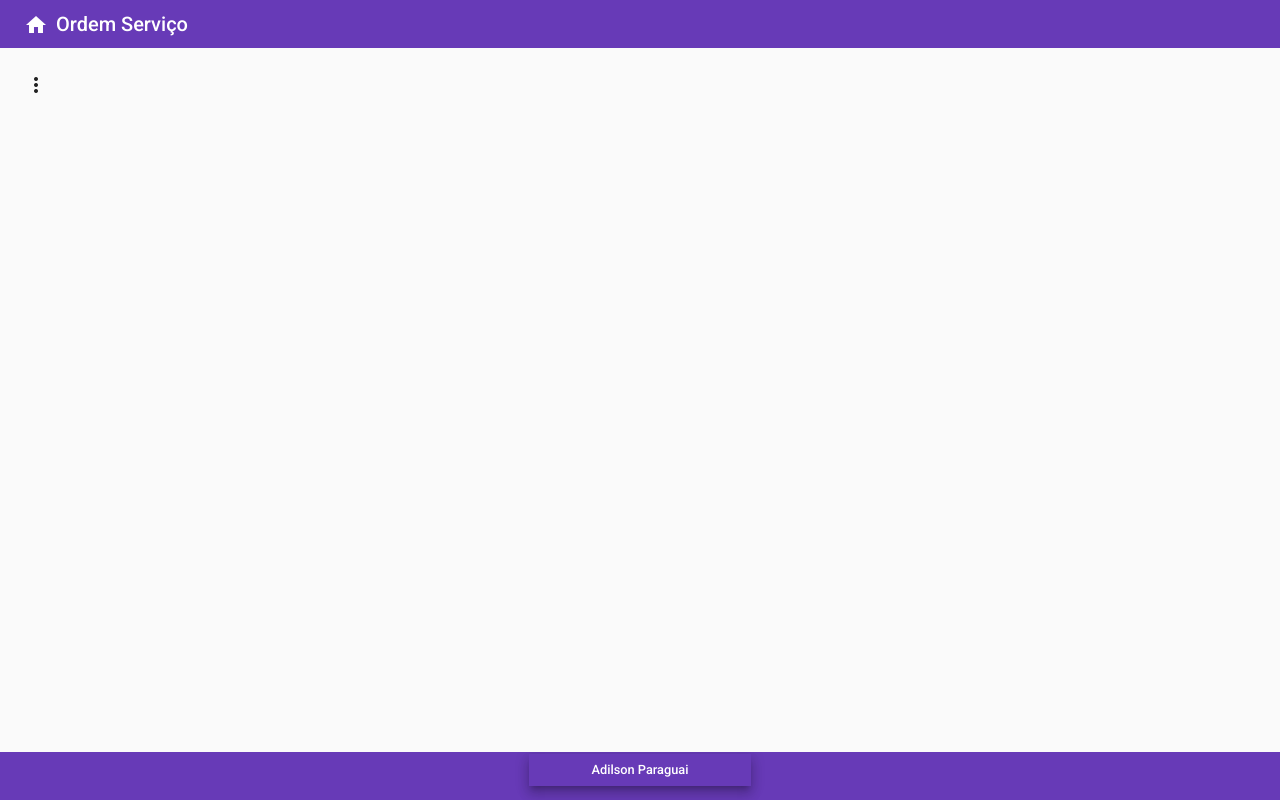
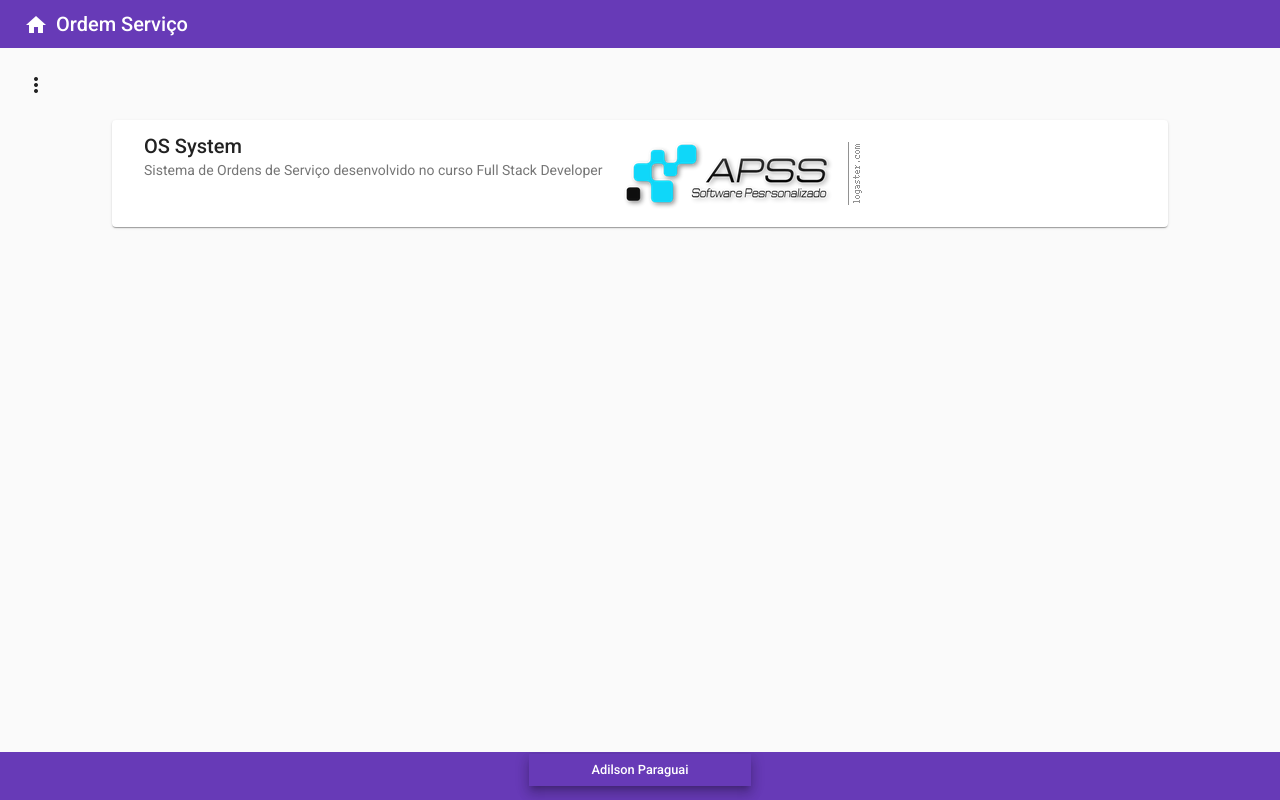
Before and after one commit to adsadilson/os-front, an Angular app: page / in a window 1280 px wide. Built offline with nearby package versions, Linux system fonts and the light colour scheme.

Commit message:
Criação do home

```diff
--- a/src/app/app-routing.module.ts
+++ b/src/app/app-routing.module.ts
@@ -1,7 +1,13 @@
 import { NgModule } from '@angular/core';
 import { RouterModule, Routes } from '@angular/router';
+import { HomeComponent } from './views/components/home/home.component';
 
-const routes: Routes = [];
+const routes: Routes = [
+  {
+    path: "",
+    component: HomeComponent
+  }
+];
 
 @NgModule({
   imports: [RouterModule.forRoot(routes)],
--- a/src/app/app.module.ts
+++ b/src/app/app.module.ts
@@ -22,10 +22,11 @@ import { MatSnackBarModule } from '@angular/material/snack-bar';
 
 import { HeaderComponent } from './views/components/template/header/header.component';
 import { FooterComponent } from './views/components/template/footer/footer.component';
-import { NavComponent } from './views/components/template/nav/nav.component'
+import { NavComponent } from './views/components/template/nav/nav.component';
+import { HomeComponent } from './views/components/home/home.component'
 
 @NgModule({
-  declarations: [AppComponent, HeaderComponent, FooterComponent, NavComponent],
+  declarations: [AppComponent, HeaderComponent, FooterComponent, NavComponent, HomeComponent],
   imports: [
     BrowserModule,
     AppRoutingModule,
--- /dev/null
+++ b/src/app/views/components/home/home.component.css
@@ -0,0 +1,5 @@
+.mat-card{
+    width: 80%;
+    height: 50%;
+    margin: 1rem auto 0 auto;
+}
--- /dev/null
+++ b/src/app/views/components/home/home.component.html
@@ -0,0 +1,7 @@
+<mat-card class="matelevation-z8">
+    <mat-card-header>
+        <mat-card-title>OS System</mat-card-title>
+        <mat-card-subtitle>Sistema de Ordens de Serviço desenvolvido no curso Full Stack Developer</mat-card-subtitle>
+        <img src="assets/img/apss2.png" alt="logo">
+    </mat-card-header>
+</mat-card>
--- /dev/null
+++ b/src/app/views/components/home/home.component.ts
@@ -0,0 +1,15 @@
+import { Component, OnInit } from '@angular/core';
+
+@Component({
+  selector: 'app-home',
+  templateUrl: './home.component.html',
+  styleUrls: ['./home.component.css']
+})
+export class HomeComponent implements OnInit {
+
+  constructor() { }
+
+  ngOnInit(): void {
+  }
+
+}
--- a/src/app/views/components/template/nav/nav.component.html
+++ b/src/app/views/components/template/nav/nav.component.html
@@ -20,6 +20,7 @@
       <button mat-icon-button (click)="drawer.toggle()">
         <mat-icon>more_vert</mat-icon>
       </button>
+      <router-outlet></router-outlet>
     </div>
 
   </mat-drawer-container>
```
Also changed, not shown: src/assets/img/apss2.png (added), src/assets/img/caricatura.png (added).
